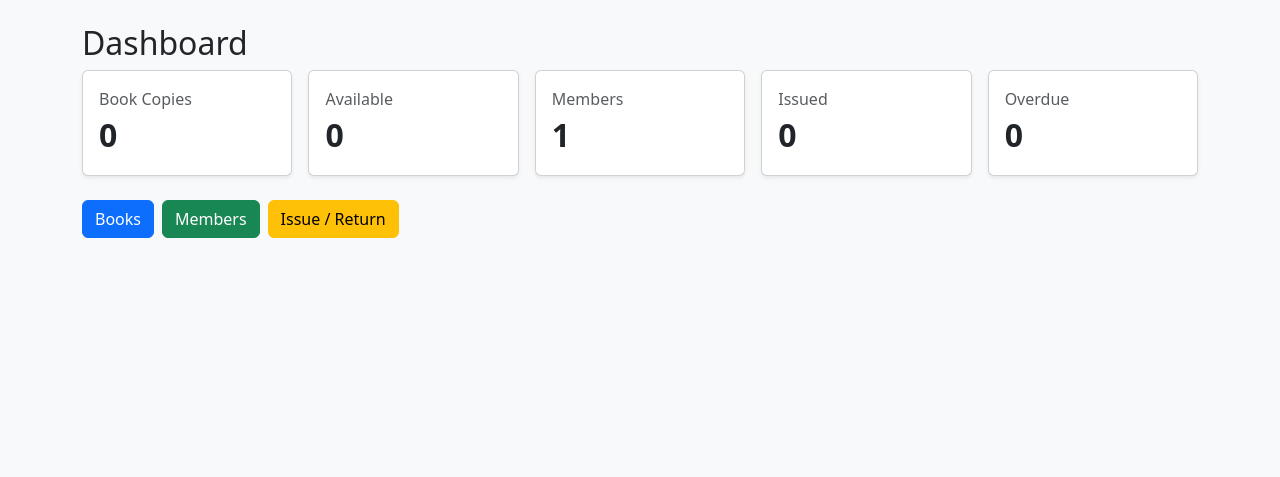
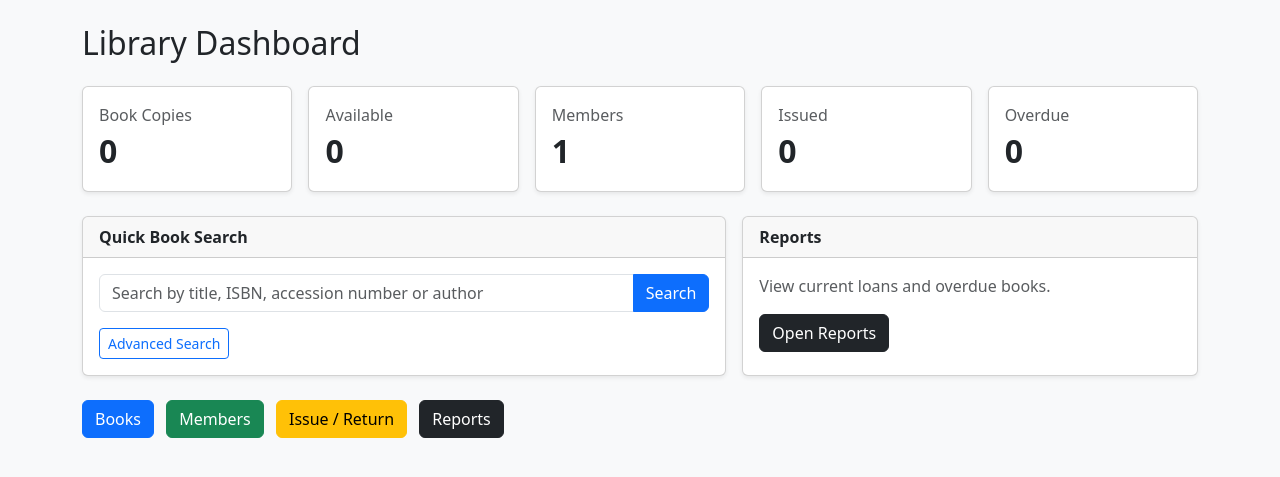
Before and after one commit to stephenphilip1972-pixel/library-management-system, a PHP site: page /dashboard.php in a window 1280 px wide. Shown: the part 56-533 px from the top of the page. Run offline with PHP 8.4, Linux system fonts and the light colour scheme; the visitor is signed in with stand-in values (Sample User, id 1); data that the repository does not hold is empty.

Commit message:
Add search and reports to dashboard

```diff
--- a/dashboard.php
+++ b/dashboard.php
@@ -1 +1,57 @@
-<?php $pageTitle='Dashboard';require __DIR__.'/config/database.php';require __DIR__.'/includes/header.php';$stats=['Book Copies'=>(int)$pdo->query("SELECT COALESCE(SUM(total_copies),0) FROM books")->fetchColumn(),'Available'=>(int)$pdo->query("SELECT COALESCE(SUM(available_copies),0) FROM books")->fetchColumn(),'Members'=>(int)$pdo->query("SELECT COUNT(*) FROM members WHERE status='active'")->fetchColumn(),'Issued'=>(int)$pdo->query("SELECT COUNT(*) FROM loans WHERE status='issued'")->fetchColumn(),'Overdue'=>(int)$pdo->query("SELECT COUNT(*) FROM loans WHERE status='issued' AND due_date<CURDATE()")->fetchColumn()];?><h2>Dashboard</h2><div class="row g-3"><?php foreach($stats as $k=>$v):?><div class="col-md-3 col-lg"><div class="card shadow-sm"><div class="card-body"><div class="text-muted"><?=h($k)?></div><div class="fs-2 fw-bold"><?=$v?></div></div></div></div><?php endforeach;?></div><div class="mt-4"><a class="btn btn-primary me-2" href="books.php">Books</a><a class="btn btn-success me-2" href="members.php">Members</a><a class="btn btn-warning" href="issue.php">Issue / Return</a></div><?php require __DIR__.'/includes/footer.php';
+<?php
+$pageTitle='Dashboard';
+require __DIR__.'/config/database.php';
+require __DIR__.'/includes/header.php';
+
+$stats=[
+ 'Book Copies'=>(int)$pdo->query("SELECT COALESCE(SUM(total_copies),0) FROM books")->fetchColumn(),
+ 'Available'=>(int)$pdo->query("SELECT COALESCE(SUM(available_copies),0) FROM books")->fetchColumn(),
+ 'Members'=>(int)$pdo->query("SELECT COUNT(*) FROM members WHERE status='active'")->fetchColumn(),
+ 'Issued'=>(int)$pdo->query("SELECT COUNT(*) FROM loans WHERE status='issued'")->fetchColumn(),
+ 'Overdue'=>(int)$pdo->query("SELECT COUNT(*) FROM loans WHERE status='issued' AND due_date<CURDATE()")->fetchColumn()
+];
+?>
+<h2 class="mb-4">Library Dashboard</h2>
+
+<div class="row g-3">
+<?php foreach($stats as $k=>$v): ?>
+<div class="col-md-3 col-lg">
+  <div class="card shadow-sm h-100"><div class="card-body">
+    <div class="text-muted"><?=h($k)?></div><div class="fs-2 fw-bold"><?=$v?></div>
+  </div></div>
+</div>
+<?php endforeach; ?>
+</div>
+
+<div class="row g-3 mt-2">
+  <div class="col-lg-7">
+    <div class="card shadow-sm">
+      <div class="card-header fw-bold">Quick Book Search</div>
+      <div class="card-body">
+        <form action="search.php" method="get" class="input-group">
+          <input class="form-control" name="q" placeholder="Search by title, ISBN, accession number or author" aria-label="Search books">
+          <button class="btn btn-primary" type="submit">Search</button>
+        </form>
+        <div class="mt-3"><a href="search.php" class="btn btn-outline-primary btn-sm">Advanced Search</a></div>
+      </div>
+    </div>
+  </div>
+  <div class="col-lg-5">
+    <div class="card shadow-sm h-100">
+      <div class="card-header fw-bold">Reports</div>
+      <div class="card-body">
+        <p class="text-muted">View current loans and overdue books.</p>
+        <a class="btn btn-dark" href="reports.php">Open Reports</a>
+      </div>
+    </div>
+  </div>
+</div>
+
+<div class="mt-4">
+<a class="btn btn-primary me-2" href="books.php">Books</a>
+<a class="btn btn-success me-2" href="members.php">Members</a>
+<a class="btn btn-warning me-2" href="issue.php">Issue / Return</a>
+<a class="btn btn-dark" href="reports.php">Reports</a>
+</div>
+
+<?php require __DIR__.'/includes/footer.php';
```
